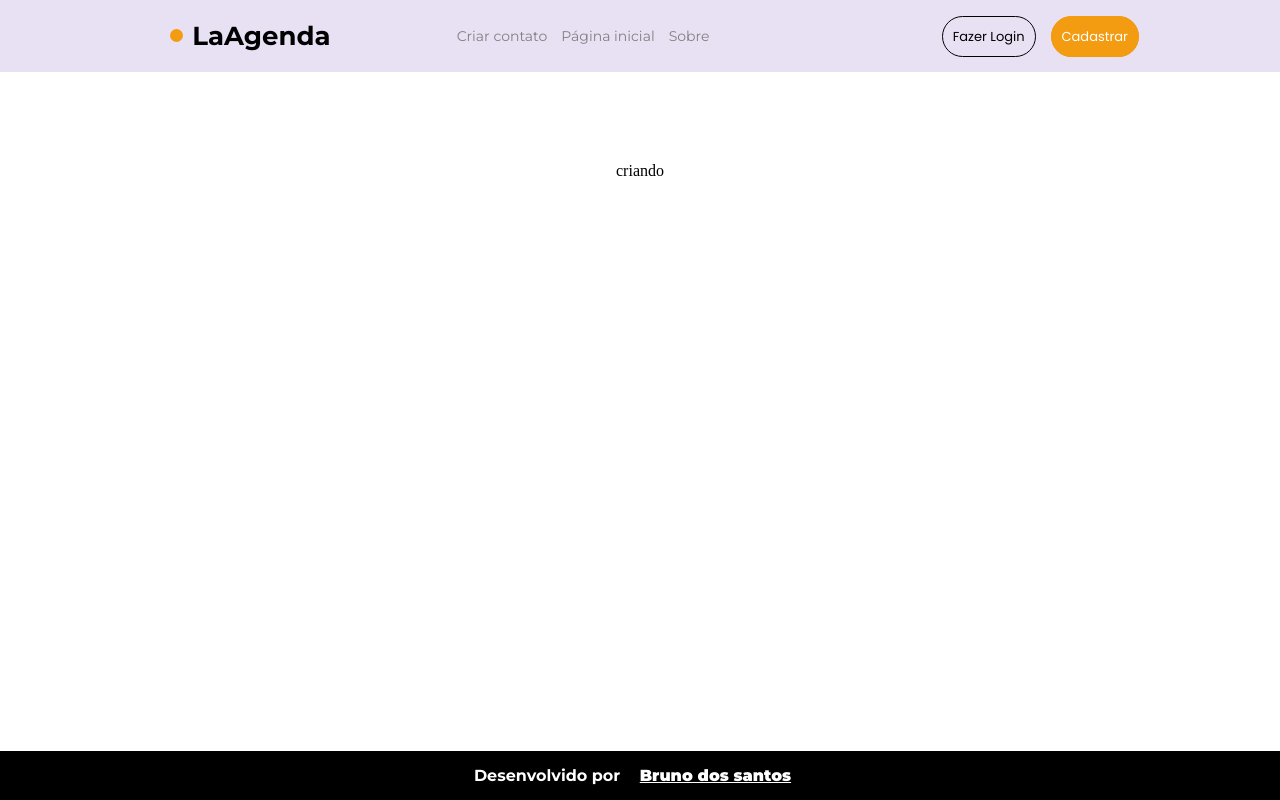
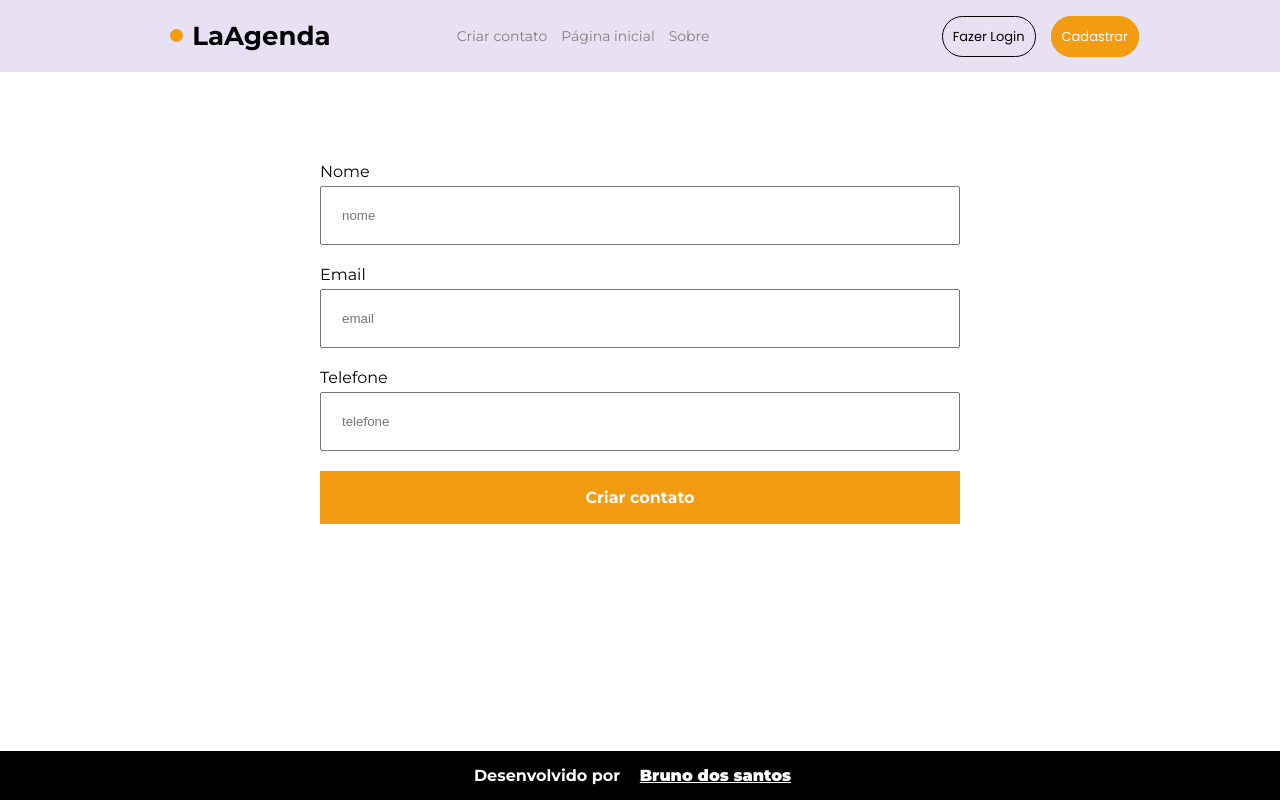
Before and after one commit to bruno01010101/agenda_com_react, a React (Vite) app in the folder frontend/: page /create in a window 1280 px wide. Built offline with nearby package versions, Linux system fonts and the light colour scheme.

Commit message:
criando pagina de criação e edição

```diff
--- a/frontend/src/components/AppLayout/applayout.module.css
+++ b/frontend/src/components/AppLayout/applayout.module.css
@@ -99,6 +99,7 @@
 .filhos{
     display: flex;
     flex-direction: column;
+    width: 100%;
     justify-content: flex-start;
     align-items: center;
     padding-top: 7%;
--- a/frontend/src/components/AuthLayout/index.jsx
+++ b/frontend/src/components/AuthLayout/index.jsx
@@ -18,7 +18,7 @@ export default function AuthLayout({titulo, txtBtn, flag}){
                         <label htmlFor="check">Mostrar Senha</label>
                     </div>
 
-                    <Botao text={txtBtn}/>
+                    <Botao text={txtBtn} size="big"/>
                     <TextLogin isLogin={flag} />
                 </div>
             </div>
--- a/frontend/src/components/CreateContact/createcontact.module.css
+++ b/frontend/src/components/CreateContact/createcontact.module.css
@@ -0,0 +1,8 @@
+.main > *{
+    font-family: "Montserrat", sans-serif;
+    margin-bottom: 20px;
+}
+
+.main{
+    width: 50%;
+}
--- a/frontend/src/components/CreateContact/index.jsx
+++ b/frontend/src/components/CreateContact/index.jsx
@@ -1,8 +1,13 @@
+import Botao from "../Ui/botao"
+import Input from "../Ui/Input"
 import styles from "./createcontact.module.css"
 export default function CreateContact(){
     return(
-        <main>
-            <p>criando</p>
-        </main>
+        <div className={styles.main}>
+            <Input nome="Nome" placeholder="nome" type="text" />
+            <Input nome="Email" placeholder="email" type="text" />
+            <Input nome="Telefone" placeholder="telefone" type="number" />
+            <Botao text="Criar contato" size="small"/>
+        </div>
     )
 }
--- a/frontend/src/components/EditContact/editcontact.module.css
+++ b/frontend/src/components/EditContact/editcontact.module.css
@@ -0,0 +1,8 @@
+.main > *{
+    font-family: "Montserrat", sans-serif;
+    margin-bottom: 20px;
+}
+
+.main{
+    width: 50%;
+}
--- a/frontend/src/components/EditContact/index.jsx
+++ b/frontend/src/components/EditContact/index.jsx
@@ -1,8 +1,13 @@
+import Botao from "../Ui/botao"
+import Input from "../Ui/Input"
 import styles from "./editcontact.module.css"
-export default function EditContact(){
+export default function CreateContact(){
     return(
-        <main>
-            <p>oi</p>
-        </main>
+        <div className={styles.main}>
+            <Input nome="Nome" placeholder="nome" type="text" />
+            <Input nome="Email" placeholder="email" type="text" />
+            <Input nome="Telefone" placeholder="telefone" type="number" />
+            <Botao text="Editar contato" size="small"/>
+        </div>
     )
 }
--- a/frontend/src/components/Ui/botao.jsx
+++ b/frontend/src/components/Ui/botao.jsx
@@ -1,6 +1,7 @@
 import styles from "./botao.module.css";
-export default function Botao({text}){
+export default function Botao({text, size}){
+    const name = `btn_${size}`
     return(
-        <button className={styles.btn}>{text}</button>
+        <button className={styles[name]}>{text}</button>
     )
 }
--- a/frontend/src/components/Ui/botao.module.css
+++ b/frontend/src/components/Ui/botao.module.css
@@ -1,15 +1,24 @@
-.btn{
+.btn_small, .btn_big{
     font-family: "Poppins", sans-serif;
     color: white;
     background-color: var(--laranja_boiola);
     font-weight: bold;
+    border: none;
+    border: 2px solid transparent;
+    width: 100%;
+}
+
+.btn_small{
+    font-size: 16px;
+    padding: 15px;
+}
+
+.btn_big{
     font-size: 20px;
     padding: 20px;
-    border: none;
-    border: 2px solid transparent;
 }
 
-.btn:hover{
+.btn_big:hover, .btn_small:hover{
     border-color: black;
     opacity: 0.8;
     background-color: rgb(233, 171, 57);
```
